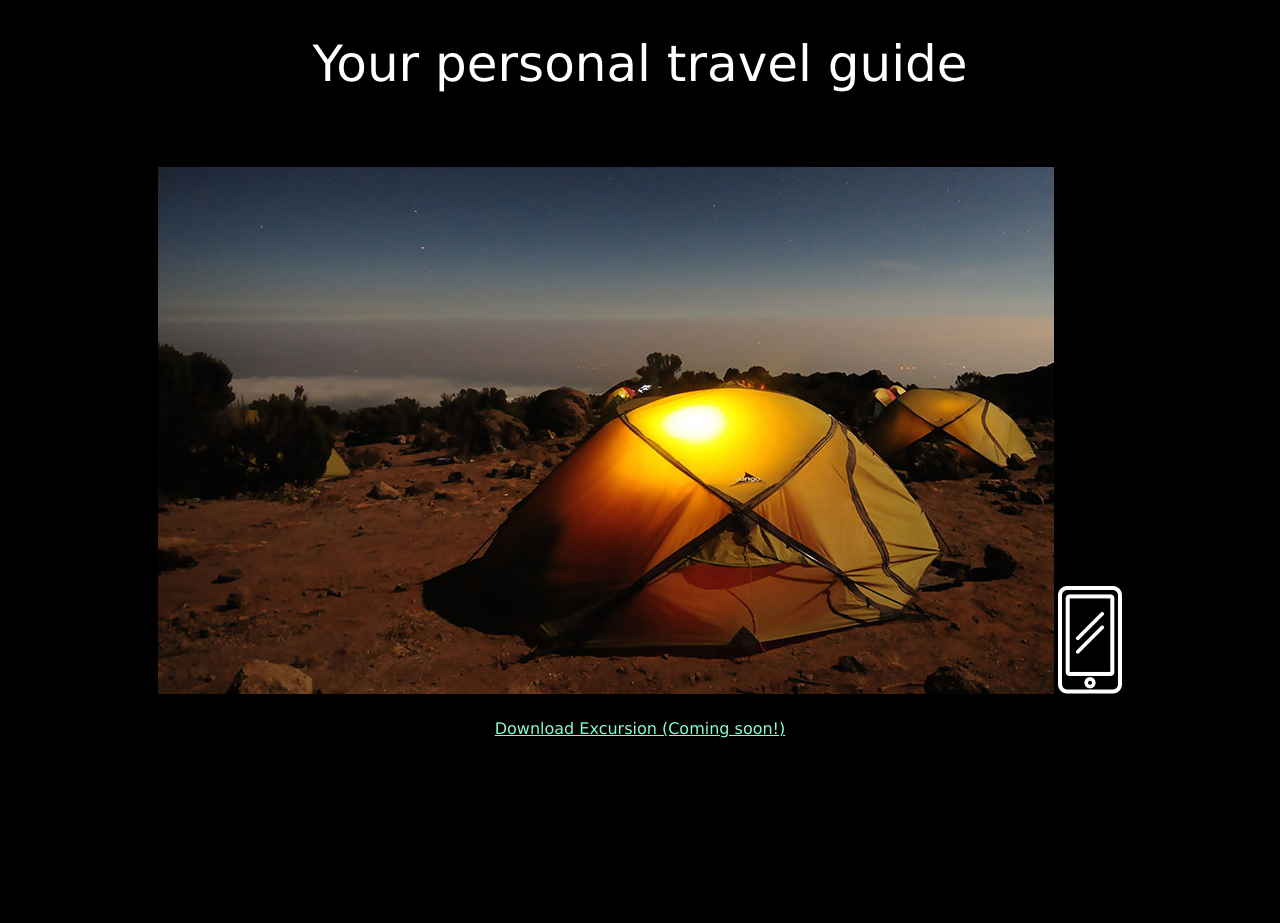
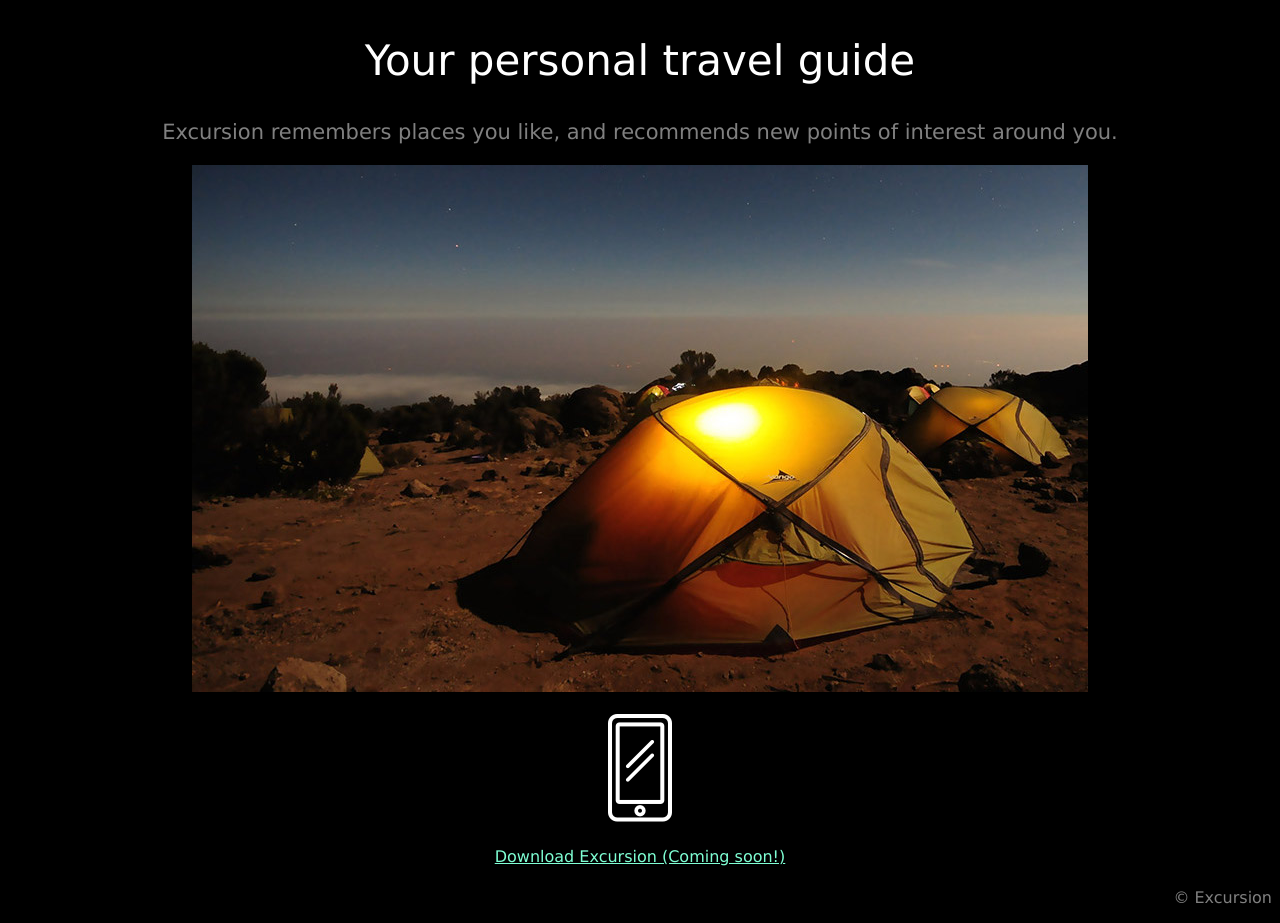
Before and after one commit to brx6995/excursion, a plain HTML site: page index.html in a window 1280 px wide. Shown: the part 318-1241 px from the top of the page. Before the commit the page ends 1124 px from the top, so only its background shows below. Drawn offline with Linux system fonts and the light colour scheme.

Commit message:
completed html and css

```diff
--- a/index.html
+++ b/index.html
@@ -10,13 +10,15 @@
 		<h1>Discover hidden places in the worlds around you</h1>
 		<h4> Download Excursion (Coming soon!)</h4>
 		<video class="phone" src="resources/videos/excursion.mp4"></video>
-		<h1>Your personal travel guide</h1>
+		<h2>Your personal travel guide</h2>
 		<h3>Excursion remembers places you like, and recommends new points of interest around you.</h3>
 		<img class="camp" src="resources/Photos/camp.jpg" alt="camp-site">
+		<br>
+		<br>
 		<img class="phone-icon" src="resources/Photos/phone.png" alt="phone-icon">
 		<h4> Download Excursion (Coming soon!)</h4>
 	</body>
 	<footer>
-		<h2>© Excursion</h2>
+		<p>© Excursion</p>
 	</footer>
 </html>
--- a/resources/css/style.css
+++ b/resources/css/style.css
@@ -11,9 +11,31 @@ h1 {
 	font-weight: 400;
 }
 
+h2 {
+	color: white;
+	font-family: verdana, sans-serif;
+	font-weight: 300;
+	font-size: 42px;
+}
+
+h3 {
+	color: gray;
+	font-family: verdana, sans-serif;
+	font-size: 21px;
+	font-weight: 400;
+
+}
+
 h4 {
 	color: aquamarine;
 	font-family: verdana, sans-serif;
 	font-weight: 400;
 	text-decoration: underline;
 }
+
+
+footer {
+	text-align: right;
+	font-family: verdana, sans-serif;
+	color: gray;
+}
```
